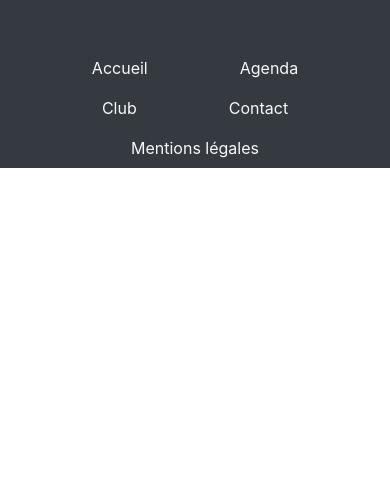
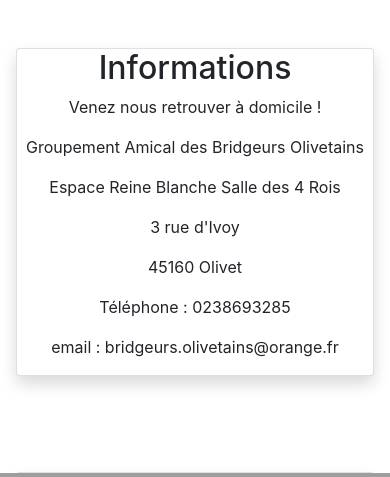
Before and after one commit to GodefroyCourtin/projet3-bridge, a Django app: page /contact in a window 390 px wide; the page is wider, and only the part inside the window is pictured. Shown: the part 153-630 px from the top of that part. Before the commit the page ends 321 px from the top of that part, so only its background shows below. Run offline with Django 3.2, Linux system fonts and the light colour scheme; some libraries are stand-ins or nearby versions; grey boxes are pictures that could not be loaded.

Commit message:
création de contact.html

```diff
--- a/bridge/club/templates/club/agenda.html
+++ b/bridge/club/templates/club/agenda.html
@@ -1,5 +1,9 @@
 {% extends 'club/base.html' %}
 {% block content %}
 {% load static %}
-agenda
+<iframe src="https://www.google.com/maps/embed?pb=!1m18!1m12!1m3!1d2676.4447325411365!2d1.8952367794505474!3d47.86971617786068!2m3!1f0!2f0!3f0!3m2!1i1024!2i768!4f13.1!3m3!1m2!1s0x47e4e4fe2f87bfe1%3A0x70b3dae529f44291!2sGroupement%20Amical%20des%20Bridgeurs%20Olivetains!5e0!3m2!1sfr!2sfr!4v1602491066631!5m2!1sfr!2sfr"
+width="600" height="450" frameborder="0"
+style="border:0;" allowfullscreen="" aria-hidden="false"
+tabindex="0">
+</iframe>
 {% endblock %}
--- a/bridge/club/templates/club/contact.html
+++ b/bridge/club/templates/club/contact.html
@@ -1,4 +1,60 @@
 {% extends 'club/base.html' %}
 {% block content %}
 {% load static %}
+<div class = "row">
+<div class= "col-lg-5">
+<div class="card shadow m-3 my-5 d-flex flex-column align-items-center">
+    <h2 class="contactTitle align-items-center">
+        Informations
+    </h2>
+    <p>Venez nous retrouver à domicile !</p>
+    <p> Groupement  Amical des Bridgeurs Olivetains </p>
+    <p> Espace Reine Blanche Salle des 4 Rois </p>
+    <p> 3 rue d'Ivoy </p>
+    <p> 45160  Olivet</p>
+    <p> Téléphone : 0238693285 </p>
+    <p>email : bridgeurs.olivetains@orange.fr </p>
+</div>
+</div>
+<div class ="col-lg-7">
+<div class="card shadow m-3 my-5 d-flex flex-column align-items-center">
+    <iframe src="https://www.google.com/maps/embed?pb=!1m14!1m8!1m3!1d10705.779669252517!2d1.8974201!3d47.8697126!3m2!1i1024!2i768!4f13.1!3m3!1m2!1s0x0%3A0x70b3dae529f44291!2sGroupement%20Amical%20des%20Bridgeurs%20Olivetains!5e0!3m2!1sfr!2sfr!4v1602684679558!5m2!1sfr!2sfr"
+    width="700" height="328" frameborder="0" style="border:0;"
+    allowfullscreen="" aria-hidden="false" tabindex="0"></iframe>
+</div>
+</div>
+
+
+<div class="container">
+    <div class="col-lg-12">
+    <div class="card shadow m-3 my-5 d-flex flex-column align-items-center">
+    <h2 class="contat-us">Envoyez nous un message</h2>
+    <form>
+        <div class="form-row">
+            <div class="form-group col-md-6">
+              <label for="Prénom">Prénom</label>
+              <input type="text" class="form-control" id="Prénom">
+            </div>
+            <div class="form-group col-md-6">
+              <label for="Nom">Nom</label>
+              <input type="text" class="form-control" id="Nom">
+            </div>
+          </div>
+          <div class="form-group">
+            <label for="email">Email</label>
+            <input type="email" class="form-control" id="email" >
+          </div>
+          <div class="form-group">
+            <label for="message">Message</label>
+            <input type="text" class="form-control" id="Message" >
+          </div>
+    </form>
+    </div>
+    </div>
+</div>
+
+
+
+
+
 {% endblock %}
```
